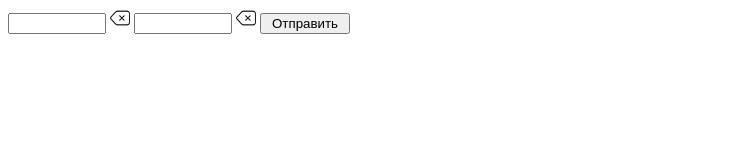
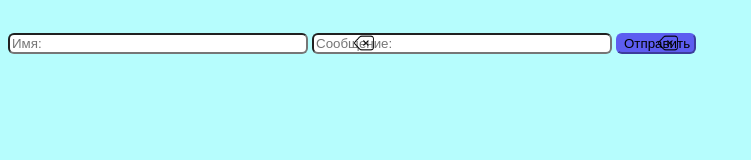
Before and after one commit to IrinaVergun/chat, a website: page index.html in a window 1280 px wide. Shown: the whole page, without its empty margins (0-751 px from the left). Drawn offline with Linux system fonts and the light colour scheme.

Commit message:
для компа

```diff
--- a/index.html
+++ b/index.html
@@ -9,15 +9,16 @@
   </head>
   <body>
      <form id ='messageForm' focus="none">
-         <input type="text" name="name" id="name">
+      <img src="./images/delete.png" class="delete"  id="del1" onclick="deleteStr1()"/>
+         <input type="text" name="name" id="name" placeholder="Имя:">
 
-         <img src="./images/delete.png" class="delete"  id="del1" onclick="deleteStr1()"/>
-
-         <input type="text" name="message" id="message">
 
          <img src="./images/delete.png" class="delete" id="del2" onclick="deleteStr2()"/>
+         <input type="text" name="message" id="message" placeholder="Сообщение:">
 
-         <input type="submit" value="Отправить" >
+
+
+         <input type="submit" value="Отправить" class="submit" >
 
 
      </form>
--- a/style.css
+++ b/style.css
@@ -1,9 +1,23 @@
-img {
-  /* padding-top: 10px; */
-
+.delete {
+  margin-left: 27%;
+  margin-top: 25px;
+  position: absolute;
   width: 20px;
 }
 input {
-  width: 90px;
+  margin-top: 25px;
+  width: 292px;
+  border-radius: 6px;
   /* position: absolute;     */
 }
+.submit {
+  width: 80px;
+  background-color: rgb(93, 93, 240);
+  border-color: rgb(93, 93, 240);
+  border-radius: 6px;
+}
+body {
+  background-color: rgb(182, 253, 253);
+}
+@media screen {
+}
```
Also changed, not shown: 1 other file.
